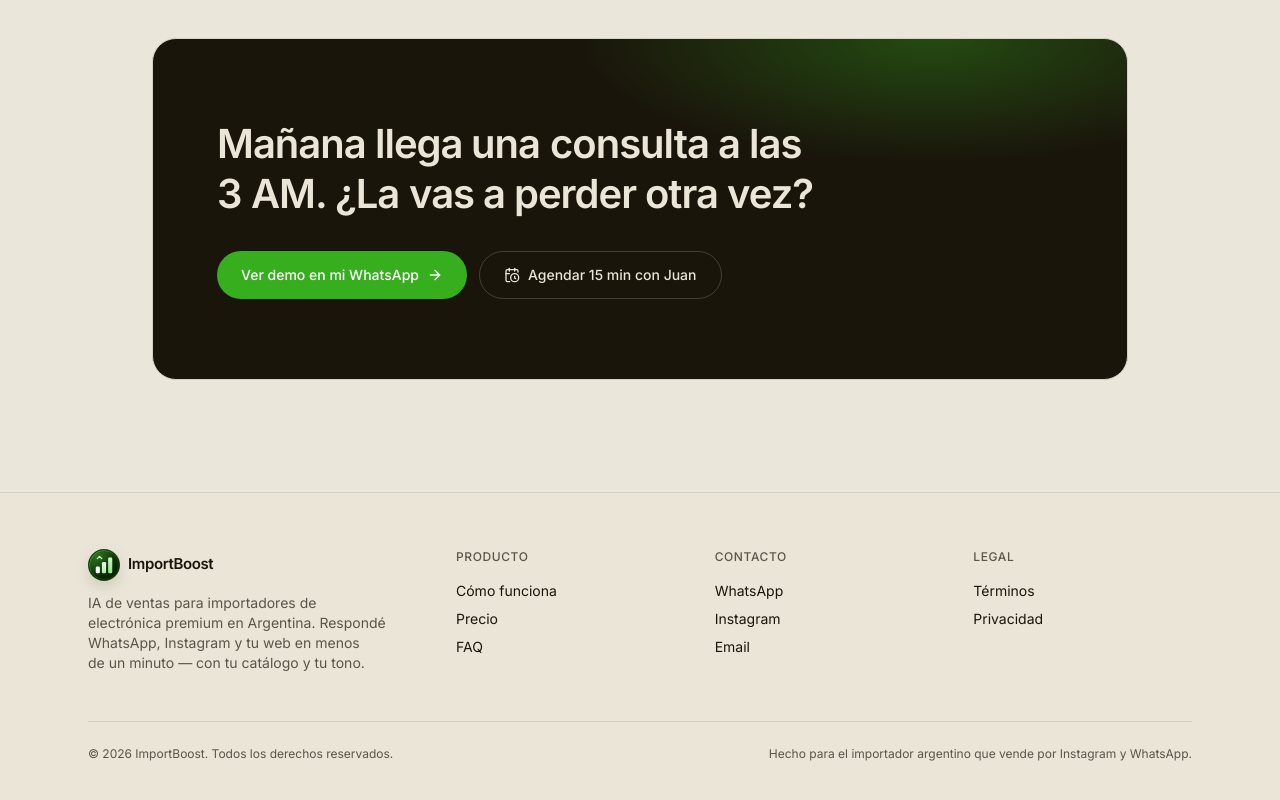
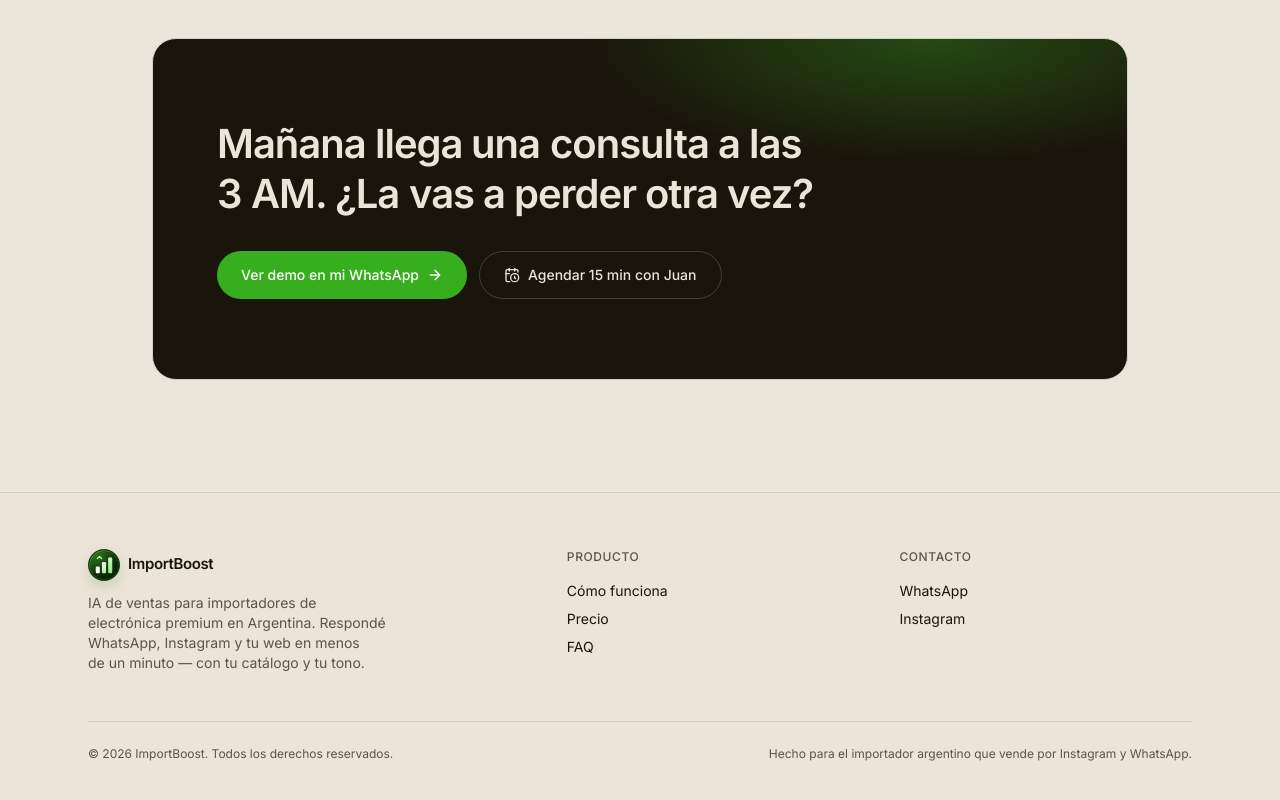
Before and after one commit to juan01-ctrl/reseller-service, a Next.js app: page / in a window 1280 px wide. Shown: the part 6632-7432 px from the top of the page. Built offline with nearby package versions, Linux system fonts and the light colour scheme.

Commit message:
chore: simplify footer links and update instagram profile

```diff
--- a/components/landing/footer.tsx
+++ b/components/landing/footer.tsx
@@ -5,7 +5,7 @@ export function Footer() {
   return (
     <footer className="border-t border-border bg-background">
       <div className="mx-auto max-w-6xl px-6 py-14">
-        <div className="grid gap-10 md:grid-cols-[1.5fr_1fr_1fr_1fr]">
+        <div className="grid gap-10 md:grid-cols-[1.5fr_1fr_1fr]">
           <div>
             <div className="flex items-center gap-2 text-[15px] font-semibold tracking-tight">
               <BrandMark />
@@ -57,38 +57,12 @@ export function Footer() {
               </li>
               <li>
                 <a
-                  href="https://instagram.com/importboost"
+                  href="https://www.instagram.com/import.boost/"
                   target="_blank"
                   rel="noopener"
                   className="text-foreground hover:text-primary"
                 >
                   Instagram
-                </a>
-              </li>
-              <li>
-                <a
-                  href="mailto:hola@importboost.online"
-                  className="text-foreground hover:text-primary"
-                >
-                  Email
-                </a>
-              </li>
-            </ul>
-          </div>
-
-          <div>
-            <p className="text-xs font-medium uppercase tracking-wider text-muted-foreground">
-              Legal
-            </p>
-            <ul className="mt-4 flex flex-col gap-2 text-sm">
-              <li>
-                <a href="/terminos" className="text-foreground hover:text-primary">
-                  Términos
-                </a>
-              </li>
-              <li>
-                <a href="/privacidad" className="text-foreground hover:text-primary">
-                  Privacidad
                 </a>
               </li>
             </ul>
```
